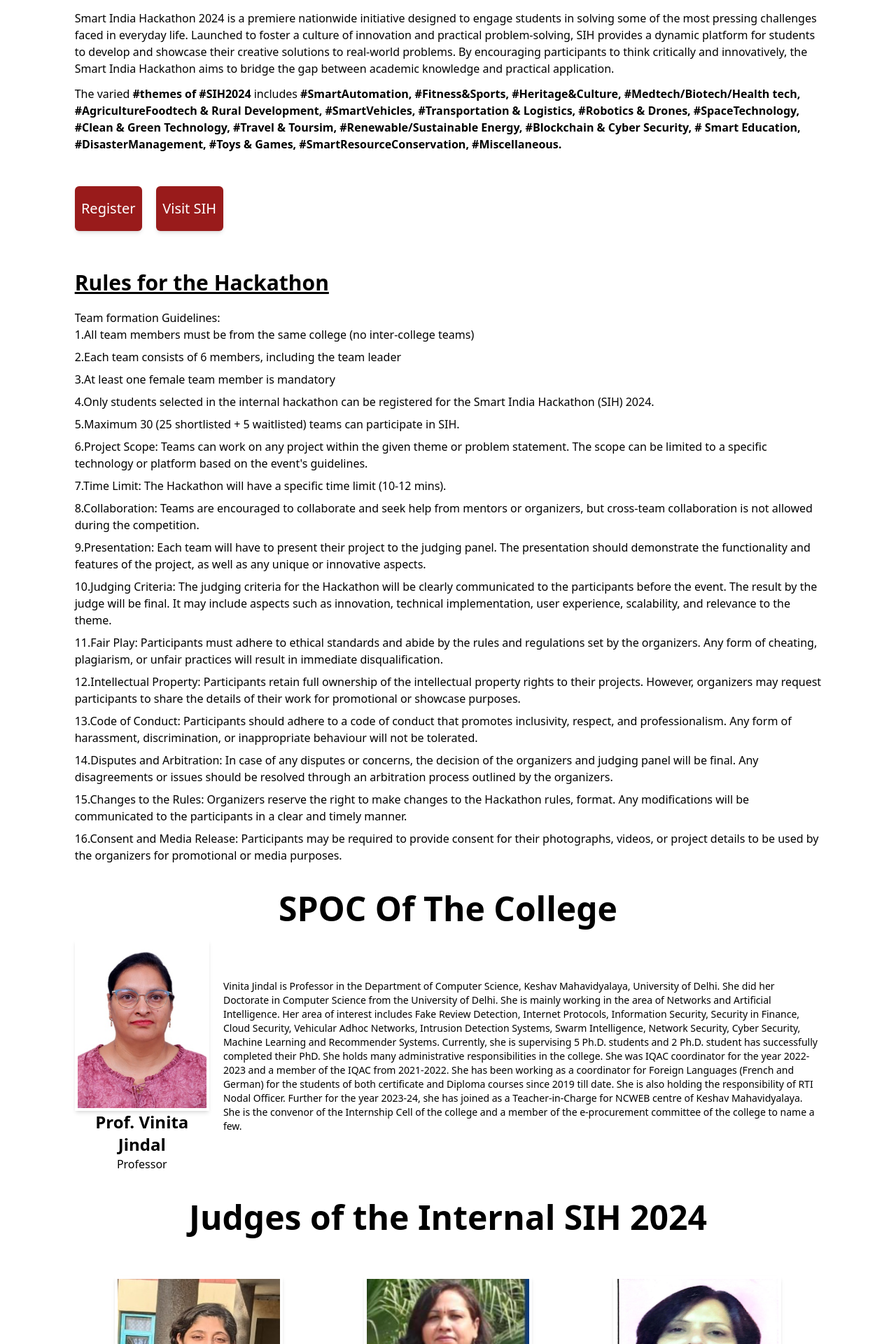
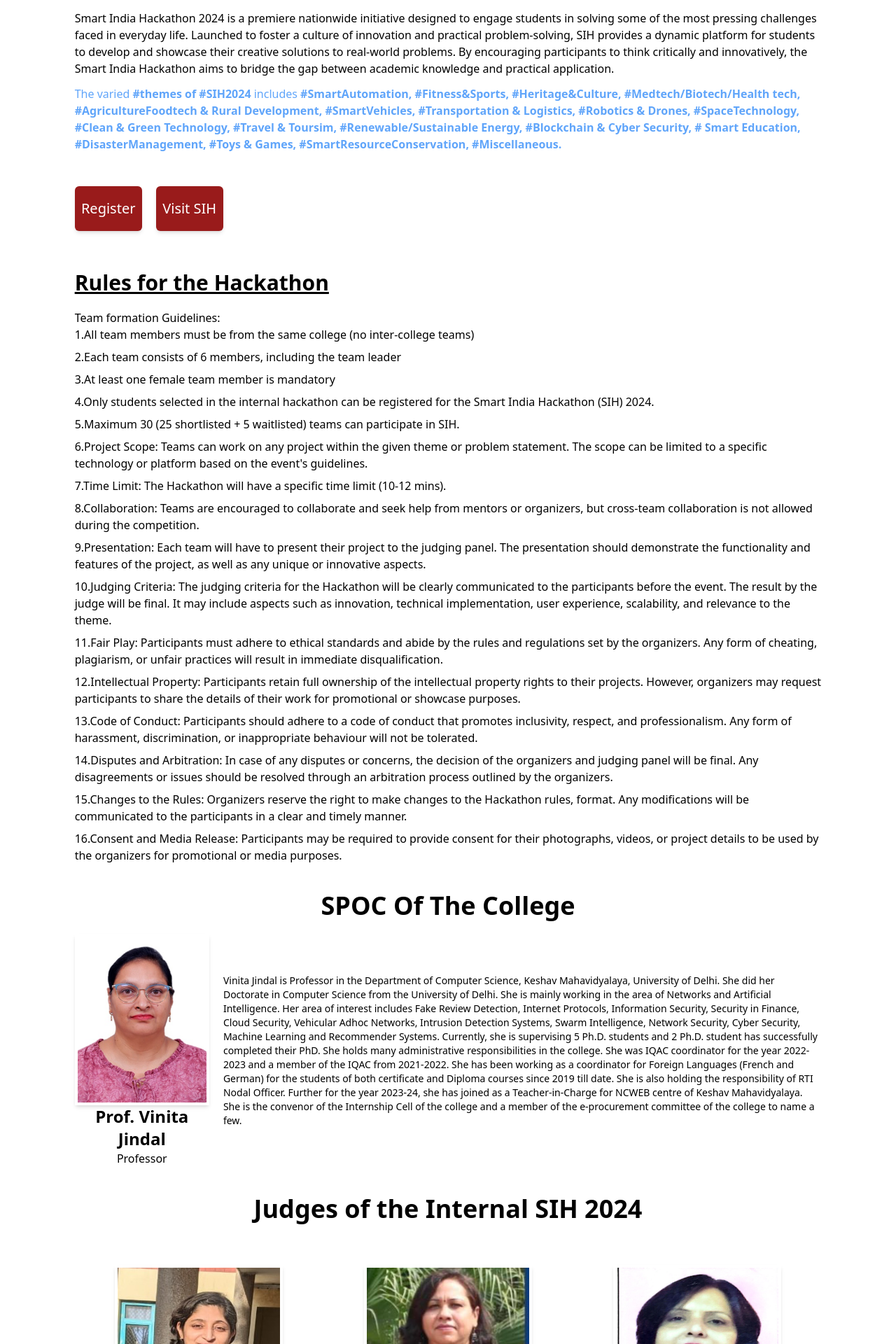
Before and after one commit to MrQuantum2022/todondefined, a React (Vite) app: page / in a window 1280 px wide. Shown: the part 1020-2940 px from the top of the page at 70% size. Built offline with nearby package versions, Linux system fonts and the light colour scheme.

Commit message:
adjustments

```diff
--- a/src/components/Card.jsx
+++ b/src/components/Card.jsx
@@ -22,8 +22,8 @@
                 <div >
                 Smart India Hackathon 2024 is a premiere nationwide initiative designed to engage students in solving some of the most pressing challenges faced in everyday life. Launched to foster a culture of innovation and practical problem-solving, SIH provides a dynamic platform for students to develop and showcase their creative solutions to real-world problems. By encouraging participants to think critically and innovatively, the Smart India Hackathon aims to bridge the gap between academic knowledge and practical application.
                 </div>
-                <div className='font-semibold my-3'><a href="https://sih.gov.in/sih2024PS">
-                <span className='font-normal'>The varied</span> #themes of #SIH2024 <span className='font-normal'>includes </span>#SmartAutomation, #Fitness&Sports, #Heritage&Culture, #Medtech/Biotech/Health tech, #AgricultureFoodtech & Rural Development, #SmartVehicles, #Transportation & Logistics, #Robotics & Drones, #SpaceTechnology, #Clean & Green Technology, #Travel & Toursim, #Renewable/Sustainable Energy, #Blockchain & Cyber Security, # Smart Education, #DisasterManagement, #Toys & Games, #SmartResourceConservation, #Miscellaneous.
+                <div className='font-semibold my-3 text-blue-400'><a href="https://sih.gov.in/sih2024PS">
+                <span className='font-normal '>The varied</span> #themes of #SIH2024 <span className='font-normal'>includes </span>#SmartAutomation, #Fitness&Sports, #Heritage&Culture, #Medtech/Biotech/Health tech, #AgricultureFoodtech & Rural Development, #SmartVehicles, #Transportation & Logistics, #Robotics & Drones, #SpaceTechnology, #Clean & Green Technology, #Travel & Toursim, #Renewable/Sustainable Energy, #Blockchain & Cyber Security, # Smart Education, #DisasterManagement, #Toys & Games, #SmartResourceConservation, #Miscellaneous.
                 </a>
                 </div>
             </div>
--- a/src/components/Judges.jsx
+++ b/src/components/Judges.jsx
@@ -9,7 +9,7 @@
 export default function Judges() {
   return (
     <div className="flex flex-col justify-center items-center my-5">
-      <h1 className="text-5xl  font-semibold mt-5 pb-10 text-center">Judges of the<br className="lg:hidden"/> Internal SIH 2024</h1>
+      <h1 className="text-4xl  font-semibold mt-5 pb-10 text-center">Judges of the<br className="lg:hidden"/> Internal SIH 2024</h1>
       <div className="w-5/6 grid grid-cols-1 lg:grid-cols-3 ">
       <div className="relative flex my-5 flex-col items-center justify-between">
           <img src={anjaliMam} className="h-60 w-60 border-4 border-white  shadow-md" alt="" />
--- a/src/components/SPOC.jsx
+++ b/src/components/SPOC.jsx
@@ -4,7 +4,7 @@
 export default function SPOC() {
   return (
     <div className='flex w-full flex-col items-center justify-center'>
-        <h1 className='text-5xl my-5 font-semibold text-center '>SPOC <br className='lg:hidden' /> Of The College</h1>
+        <h1 className='text-4xl my-5 font-semibold text-center '>SPOC <br className='lg:hidden' /> Of The College</h1>
         <div className='w-5/6 gap-5 flex flex-col lg:flex-row items-center justify-between'>
         <div className='w-60'>
         <img src={vinitaMam} className='w-60  border-4 border-white shadow-md' alt="" />
```
